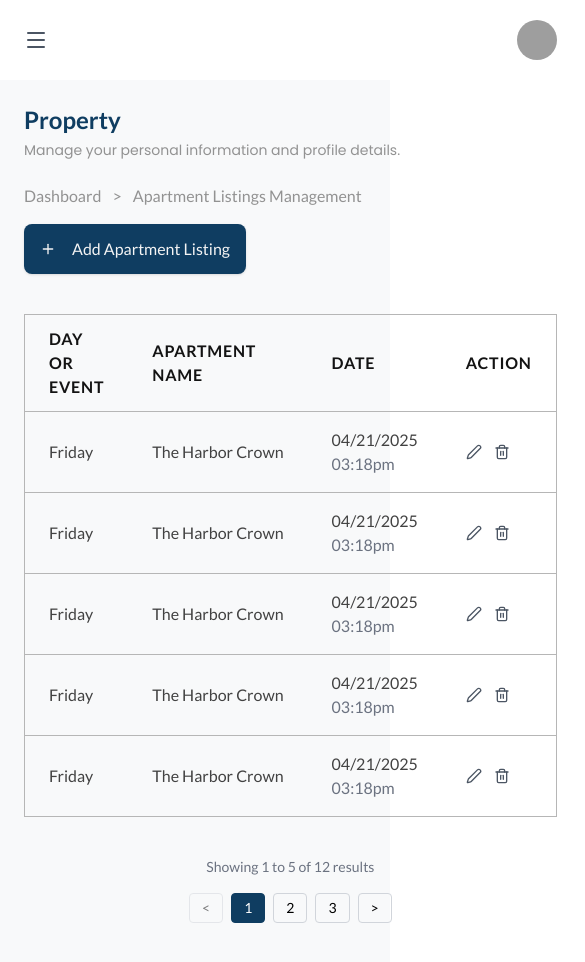
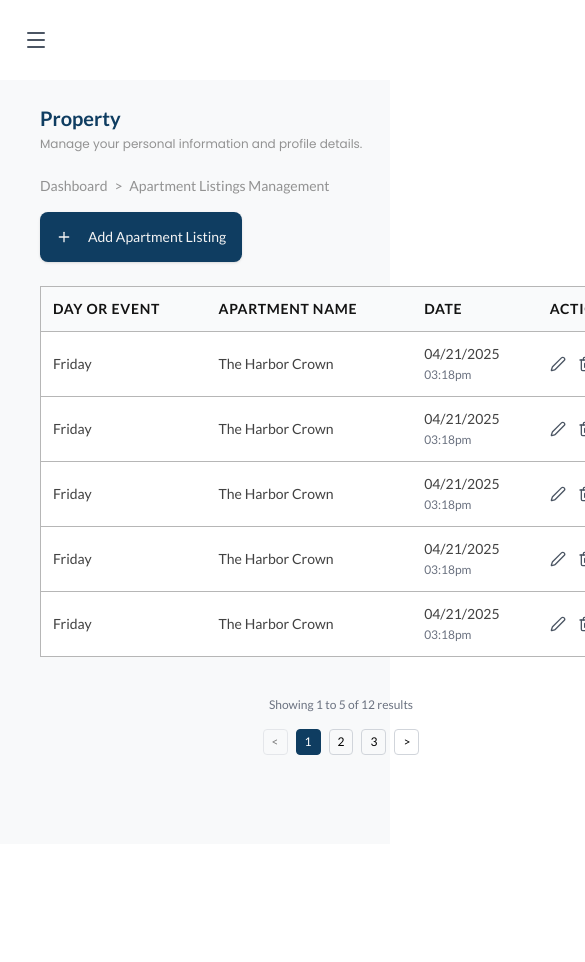
Before and after one commit to FSDTeam-SAA/gelinavibez-frontend, a Next.js app: page /property in a window 390 px wide. Shown: the top 962 px of the page, 585 px wide, since content can reach past the window. After the commit the page ends 844 px from the top, so only its background shows below. Built offline with nearby package versions, Linux system fonts and the light colour scheme; grey boxes are pictures that could not be loaded.

Commit message:
done profile

```diff
--- a/app/(user-profile)/property/_components/PropertyList.tsx
+++ b/app/(user-profile)/property/_components/PropertyList.tsx
@@ -1,3 +1,140 @@
+// "use client"
+
+// import { useState } from "react"
+// import Link from "next/link"
+// import { Edit2, Trash2, Plus } from "lucide-react"
+// import { Button } from "@/components/ui/button"
+
+// const mockData = [
+//   { id: 1, day: "Friday", name: "The Harbor Crown", date: "04/21/2025", time: "03:18pm" },
+//   { id: 2, day: "Friday", name: "The Harbor Crown", date: "04/21/2025", time: "03:18pm" },
+//   { id: 3, day: "Friday", name: "The Harbor Crown", date: "04/21/2025", time: "03:18pm" },
+//   { id: 4, day: "Friday", name: "The Harbor Crown", date: "04/21/2025", time: "03:18pm" },
+//   { id: 5, day: "Friday", name: "The Harbor Crown", date: "04/21/2025", time: "03:18pm" },
+//   { id: 6, day: "Friday", name: "The Harbor Crown", date: "04/21/2025", time: "03:18pm" },
+//   { id: 7, day: "Friday", name: "The Harbor Crown", date: "04/21/2025", time: "03:18pm" },
+//   { id: 8, day: "Friday", name: "The Harbor Crown", date: "04/21/2025", time: "03:18pm" },
+//   { id: 9, day: "Friday", name: "The Harbor Crown", date: "04/21/2025", time: "03:18pm" },
+//   { id: 10, day: "Friday", name: "The Harbor Crown", date: "04/21/2025", time: "03:18pm" },
+//   { id: 11, day: "Friday", name: "The Harbor Crown", date: "04/21/2025", time: "03:18pm" },
+//   { id: 12, day: "Friday", name: "The Harbor Crown", date: "04/21/2025", time: "03:18pm" },
+// ]
+
+// export function PropertyList() {
+//   const [currentPage, setCurrentPage] = useState(1)
+//   const itemsPerPage = 5
+//   const totalPages = Math.ceil(mockData.length / itemsPerPage)
+
+//   const startIndex = (currentPage - 1) * itemsPerPage
+//   const endIndex = startIndex + itemsPerPage
+//   const currentData = mockData.slice(startIndex, endIndex)
+
+//   return (
+//     <div className="space-y-6">
+//       {/* Header */}
+//       <div className="flex flex-col sm:flex-row sm:items-center sm:justify-between gap-4">
+//         <div>
+//           <h4 className="text-2xl font-semibold text-[#0F3D61]">Property</h4>
+//           <h3 className="text-sm text-[#929292] mt-1">Manage your personal information and profile details.</h3>
+//         </div>
+//       </div>
+
+//       {/* Breadcrumb and Add Button */}
+//       <div className="flex flex-col sm:flex-row sm:items-center sm:justify-between gap-4 !mb-10">
+//         <div className="text-base text-[#929292]">
+//           Dashboard <span className="mx-2">{">"}</span> Apartment Listings Management
+//         </div>
+//         <Link href="/add-property">
+//           <Button className="bg-[#0F3D61] hover:bg-[#0F3D61]/90 h-[50px] text-base rounded-[8px] text-[#F4F4F4]">
+//             <Plus className="w-4 h-4 mr-2" />
+//             Add Apartment Listing
+//           </Button>
+//         </Link>
+//       </div>
+
+//       {/* Table */}
+//       <div className=" rounded-lg border border-[#B6B6B6] overflow-hidden  ">
+//         <div className="overflow-x-auto">
+//           <table className="w-full ">
+//             <thead className="border-b border-[#B6B6B6]   ">
+//               <tr className="">
+//                 <th className="px-6 py-3 text-left text-base font-bold text-[#131313] uppercase tracking-wider">
+//                   Day Or Event
+//                 </th>
+//                 <th className="px-6 py-3 text-left text-base font-bold text-[#131313] uppercase tracking-wider">
+//                   Apartment Name
+//                 </th>
+//                 <th className="px-6 py-3 text-left text-base font-bold text-[#131313] uppercase tracking-wider">Date</th>
+//                 <th className="px-6 py-3 text-left text-base font-bold text-[#131313] uppercase tracking-wider">
+//                   Action
+//                 </th>
+//               </tr>
+//             </thead>
+//             <tbody className=" divide-y divide-[#B6B6B6]">
+//               {currentData.map((item) => (
+//                 <tr key={item.id} className="">
+//                   <td className="px-6 py-4 whitespace-nowrap text-base text-[#424242]">{item.day}</td>
+//                   <td className="px-6 py-4 whitespace-nowrap text-base text-[#424242]">{item.name}</td>
+//                   <td className="px-6 py-4 whitespace-nowrap text-base text-[#424242]">
+//                     {item.date}
+//                     <br />
+//                     <span className="text-gray-500">{item.time}</span>
+//                   </td>
+//                   <td className="px-6 py-4 whitespace-nowrap text-sm">
+//                     <div className="flex items-center gap-3">
+//                       <button className="text-gray-600 hover:text-blue-600">
+//                         <Edit2 className="w-4 h-4" />
+//                       </button>
+//                       <button className="text-gray-600 hover:text-red-600">
+//                         <Trash2 className="w-4 h-4" />
+//                       </button>
+//                     </div>
+//                   </td>
+//                 </tr>
+//               ))}
+//             </tbody>
+//           </table>
+//         </div>
+
+//       </div>
+//         {/* Pagination */}
+//         <div className="px-6 py-4  flex flex-col sm:flex-row items-center justify-between gap-4">
+//           <div className="text-sm text-gray-500">
+//             Showing {startIndex + 1} to {Math.min(endIndex, mockData.length)} of {mockData.length} results
+//           </div>
+//           <div className="flex items-center gap-2">
+//             <button
+//               onClick={() => setCurrentPage(Math.max(1, currentPage - 1))}
+//               disabled={currentPage === 1}
+//               className="px-3 py-1 text-sm border border-gray-300 rounded hover:bg-gray-50 disabled:opacity-50 disabled:cursor-not-allowed"
+//             >
+//               {"<"}
+//             </button>
+//             {Array.from({ length: totalPages }, (_, i) => i + 1).map((page) => (
+//               <button
+//                 key={page}
+//                 onClick={() => setCurrentPage(page)}
+//                 className={`px-3 py-1 text-sm border rounded ${
+//                   currentPage === page ? "bg-[#0F3D61] text-white border-[#0F3D61]" : "border-gray-300 hover:bg-gray-50"
+//                 }`}
+//               >
+//                 {page}
+//               </button>
+//             ))}
+//             <button
+//               onClick={() => setCurrentPage(Math.min(totalPages, currentPage + 1))}
+//               disabled={currentPage === totalPages}
+//               className="px-3 py-1 text-sm border border-gray-300 rounded hover:bg-gray-50 disabled:opacity-50 disabled:cursor-not-allowed"
+//             >
+//               {">"}
+//             </button>
+//           </div>
+//         </div>
+//     </div>
+//   )
+// }
+
+
 "use client"
 
 import { useState } from "react"
@@ -30,63 +167,67 @@ export function PropertyList() {
   const currentData = mockData.slice(startIndex, endIndex)
 
   return (
-    <div className="space-y-6">
+    <div className="space-y-6 px-4 sm:px-6 lg:px-8">
       {/* Header */}
       <div className="flex flex-col sm:flex-row sm:items-center sm:justify-between gap-4">
         <div>
-          <h4 className="text-2xl font-semibold text-[#0F3D61]">Property</h4>
-          <h3 className="text-sm text-[#929292] mt-1">Manage your personal information and profile details.</h3>
+          <h4 className="text-xl sm:text-2xl font-semibold text-[#0F3D61]">Property</h4>
+          <h3 className="text-xs sm:text-sm text-[#929292] mt-1">
+            Manage your personal information and profile details.
+          </h3>
         </div>
       </div>
 
       {/* Breadcrumb and Add Button */}
-      <div className="flex flex-col sm:flex-row sm:items-center sm:justify-between gap-4 !mb-10">
-        <div className="text-base text-[#929292]">
-          Dashboard <span className="mx-2">{">"}</span> Apartment Listings Management
+      <div className="flex flex-col sm:flex-row sm:items-center sm:justify-between gap-4 !mb-6 sm:!mb-10">
+        <div className="text-sm sm:text-base text-[#929292] truncate">
+          Dashboard <span className="mx-1 sm:mx-2">{">"}</span> Apartment Listings Management
         </div>
         <Link href="/add-property">
-          <Button className="bg-[#0F3D61] hover:bg-[#0F3D61]/90 h-[50px] text-base rounded-[8px] text-[#F4F4F4]">
-            <Plus className="w-4 h-4 mr-2" />
+          <Button className="bg-[#0F3D61] hover:bg-[#0F3D61]/90 h-[50px] text-sm sm:text-base rounded-[8px] text-[#F4F4F4]">
+            <Plus className="w-3 h-3 sm:w-4 sm:h-4 mr-2" />
             Add Apartment Listing
           </Button>
         </Link>
       </div>
 
-      {/* Table */}
-      <div className=" rounded-lg border border-[#B6B6B6] overflow-hidden  ">
-        <div className="overflow-x-auto">
-          <table className="w-full ">
-            <thead className="border-b border-[#B6B6B6]   ">
-              <tr className="">
-                <th className="px-6 py-3 text-left text-base font-bold text-[#131313] uppercase tracking-wider">
+      {/* Responsive Table */}
+      <div className="rounded-lg border border-[#B6B6B6] overflow-hidden">
+        <div className="w-full overflow-x-auto">
+          <table className="w-full min-w-[600px] text-sm sm:text-base">
+            <thead className="border-b border-[#B6B6B6] bg-gray-50">
+              <tr>
+                <th className="px-3 sm:px-6 py-3 text-left font-bold text-[#131313] uppercase tracking-wider whitespace-nowrap">
                   Day Or Event
                 </th>
-                <th className="px-6 py-3 text-left text-base font-bold text-[#131313] uppercase tracking-wider">
+                <th className="px-3 sm:px-6 py-3 text-left font-bold text-[#131313] uppercase tracking-wider whitespace-nowrap">
                   Apartment Name
                 </th>
-                <th className="px-6 py-3 text-left text-base font-bold text-[#131313] uppercase tracking-wider">Date</th>
-                <th className="px-6 py-3 text-left text-base font-bold text-[#131313] uppercase tracking-wider">
+                <th className="px-3 sm:px-6 py-3 text-left font-bold text-[#131313] uppercase tracking-wider whitespace-nowrap">
+                  Date
+                </th>
+                <th className="px-3 sm:px-6 py-3 text-left font-bold text-[#131313] uppercase tracking-wider whitespace-nowrap">
                   Action
                 </th>
               </tr>
             </thead>
-            <tbody className=" divide-y divide-[#B6B6B6]">
+            <tbody className="divide-y divide-[#B6B6B6] bg-white">
               {currentData.map((item) => (
-                <tr key={item.id} className="">
-                  <td className="px-6 py-4 whitespace-nowrap text-base text-[#424242]">{item.day}</td>
-                  <td className="px-6 py-4 whitespace-nowrap text-base text-[#424242]">{item.name}</td>
-                  <td className="px-6 py-4 whitespace-nowrap text-base text-[#424242]">
+                <tr key={item.id} className="hover:bg-gray-50">
+                  <td className="px-3 sm:px-6 py-3 whitespace-nowrap text-[#424242]">{item.day}</td>
+                  <td className="px-3 sm:px-6 py-3 whitespace-nowrap text-[#424242]">{item.name}</td>
+                  <td className="px-3 sm:px-6 py-3 whitespace-nowrap text-[#424242]">
                     {item.date}
                     <br />
-                    <span className="text-gray-500">{item.time}</span>
+                    <span className="text-gray-500 text-xs sm:text-sm">{item.time}</span>
                   </td>
-                  <td className="px-6 py-4 whitespace-nowrap text-sm">
+                  <td className="px-3 sm:px-6 py-3 whitespace-nowrap">
                     <div className="flex items-center gap-3">
                       <button className="text-gray-600 hover:text-blue-600">
-                        <Edit2 className="w-4 h-4" />
+                        <Edit2 className="w-4 h-4 sm:w-5 sm:h-5" />
                       </button>
                       <button className="text-gray-600 hover:text-red-600">
-                        <Trash2 className="w-4 h-4" />
+                        <Trash2 className="w-4 h-4 sm:w-5 sm:h-5" />
                       </button>
                     </div>
                   </td>
@@ -95,18 +236,18 @@ export function PropertyList() {
             </tbody>
           </table>
         </div>
+      </div>
 
-      </div>
       {/* Pagination */}
-        <div className="px-6 py-4  flex flex-col sm:flex-row items-center justify-between gap-4">
-          <div className="text-sm text-gray-500">
+      <div className="px-4 sm:px-6 py-4 flex flex-col sm:flex-row items-center justify-between gap-4">
+        <div className="text-xs sm:text-sm text-gray-500">
           Showing {startIndex + 1} to {Math.min(endIndex, mockData.length)} of {mockData.length} results
         </div>
-          <div className="flex items-center gap-2">
+        <div className="flex items-center gap-2 flex-wrap justify-center">
           <button
             onClick={() => setCurrentPage(Math.max(1, currentPage - 1))}
             disabled={currentPage === 1}
-              className="px-3 py-1 text-sm border border-gray-300 rounded hover:bg-gray-50 disabled:opacity-50 disabled:cursor-not-allowed"
+            className="px-2 sm:px-3 py-1 text-xs sm:text-sm border border-gray-300 rounded hover:bg-gray-50 disabled:opacity-50 disabled:cursor-not-allowed"
           >
             {"<"}
           </button>
@@ -114,8 +255,10 @@ export function PropertyList() {
             <button
               key={page}
               onClick={() => setCurrentPage(page)}
-                className={`px-3 py-1 text-sm border rounded ${
-                  currentPage === page ? "bg-[#0F3D61] text-white border-[#0F3D61]" : "border-gray-300 hover:bg-gray-50"
+              className={`px-2 sm:px-3 py-1 text-xs sm:text-sm border rounded ${
+                currentPage === page
+                  ? "bg-[#0F3D61] text-white border-[#0F3D61]"
+                  : "border-gray-300 hover:bg-gray-50"
               }`}
             >
               {page}
@@ -124,7 +267,7 @@ export function PropertyList() {
           <button
             onClick={() => setCurrentPage(Math.min(totalPages, currentPage + 1))}
             disabled={currentPage === totalPages}
-              className="px-3 py-1 text-sm border border-gray-300 rounded hover:bg-gray-50 disabled:opacity-50 disabled:cursor-not-allowed"
+            className="px-2 sm:px-3 py-1 text-xs sm:text-sm border border-gray-300 rounded hover:bg-gray-50 disabled:opacity-50 disabled:cursor-not-allowed"
           >
             {">"}
           </button>
```
Also changed, not shown: app/(user-profile)/profile/_components/ProfileSettings.tsx (+103 -75 lines). Lines whose indentation alone changed are shown as unchanged.
